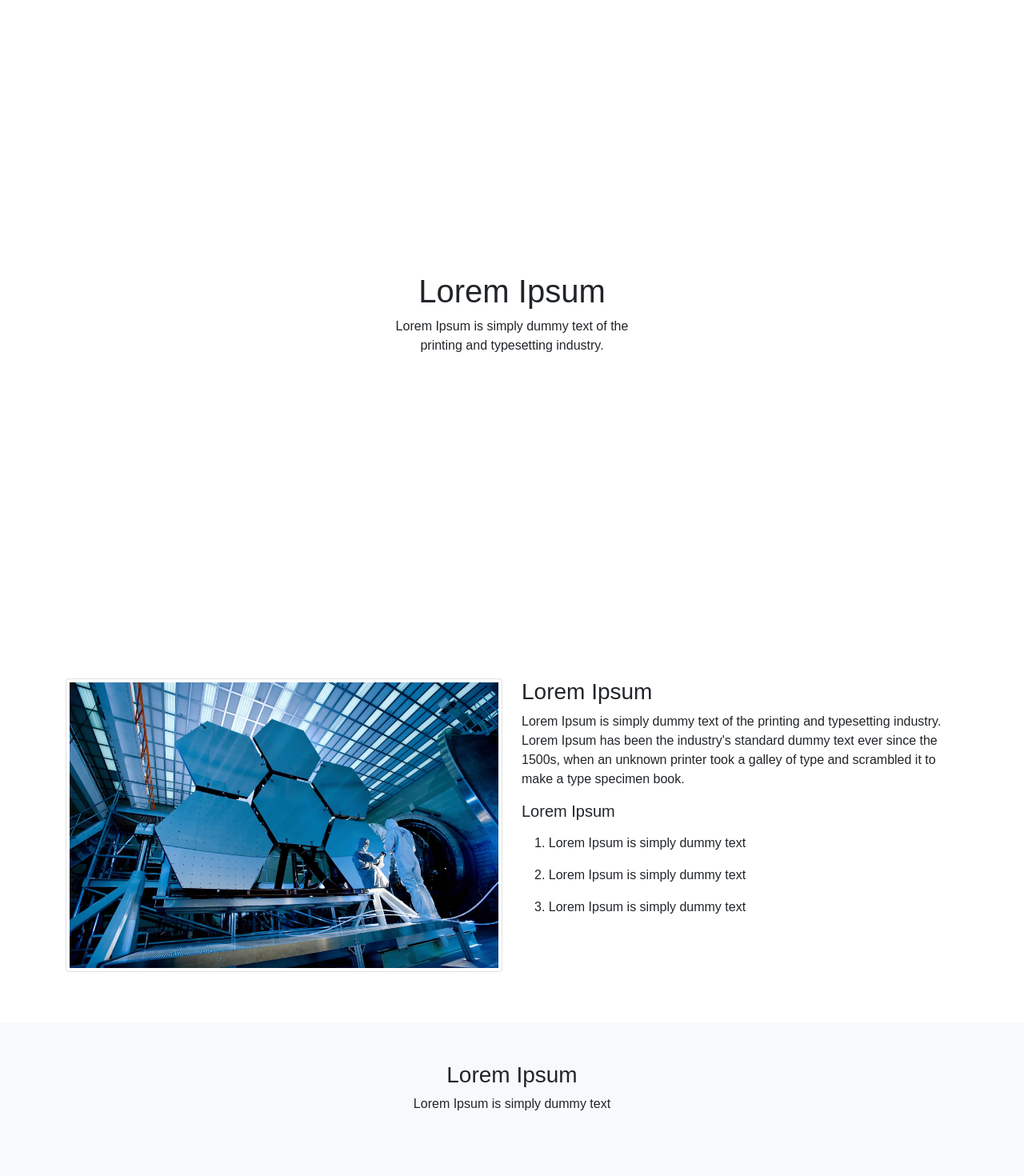
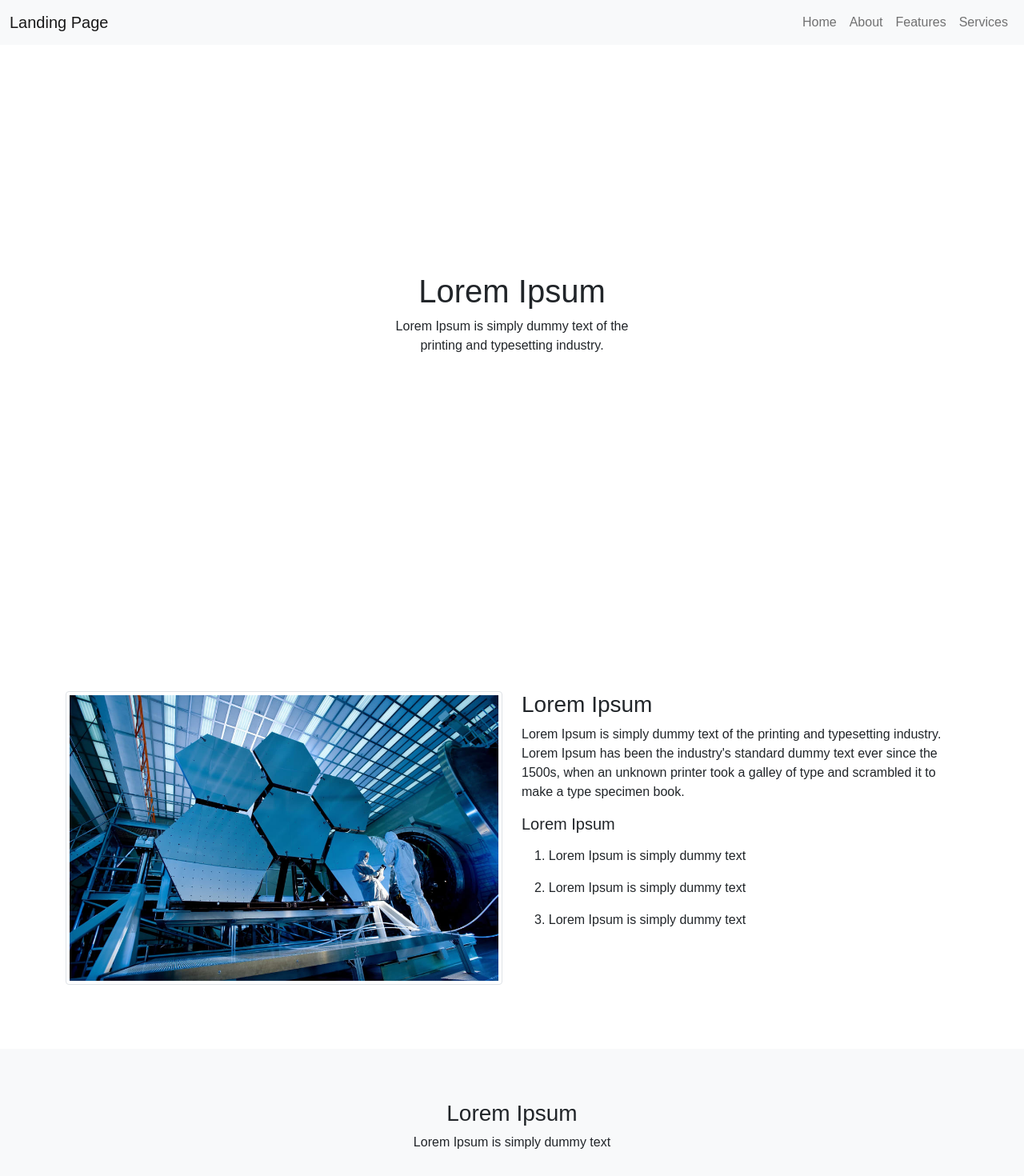
Before and after one commit to JosenRomero/landing-page, a React (Create React App) app: page / in a window 1280 px wide. Shown: the top 1470 px of the page at 80% size. Built offline with nearby package versions, Linux system fonts and the light colour scheme.

Commit message:
add Menu component

```diff
--- a/src/App.css
+++ b/src/App.css
@@ -17,3 +17,8 @@ body {
   border-radius: 50%;
   background: #DFF6FF;
 }
+
+.py-5 {
+  padding-top: 4rem !important;
+  padding-bottom: 4rem !important;
+}
--- /dev/null
+++ b/src/components/Menu.jsx
@@ -0,0 +1,22 @@
+import { Navbar, Nav, Container } from 'react-bootstrap'
+
+const Menu = () => {
+  return (
+    <Navbar expand="lg" fixed="top" bg={'light'} variant={'light'} collapseOnSelect>
+      <Container fluid>
+        <Navbar.Brand href="/">Landing Page</Navbar.Brand>
+        <Navbar.Toggle aria-controls="basic-navbar-nav" />
+        <Navbar.Collapse id="basic-navbar-nav">
+          <Nav className="ms-auto">
+            <Nav.Link href="/#home" eventKey={1}>Home</Nav.Link>
+            <Nav.Link href="/#about" eventKey={2}>About</Nav.Link>
+            <Nav.Link href="/#features" eventKey={3}>Features</Nav.Link>
+            <Nav.Link href="/#services" eventKey={4}>Services</Nav.Link>
+          </Nav>
+        </Navbar.Collapse>
+      </Container>
+    </Navbar>
+  )
+}
+
+export default Menu
--- a/src/pages/HomePage.jsx
+++ b/src/pages/HomePage.jsx
@@ -1,6 +1,7 @@
 import { useState, useEffect } from 'react'
 import Header from '../components/Header'
 import Main from '../components/Main'
+import Menu from '../components/Menu'
 import JsonData from '../data/data.json'
 
 const HomePage = () => {
@@ -14,6 +15,7 @@ const HomePage = () => {
 
   return (
     <>
+      <Menu />
       <Header data={data.Header} />
       <Main data={data.Main} />
     </>
```
